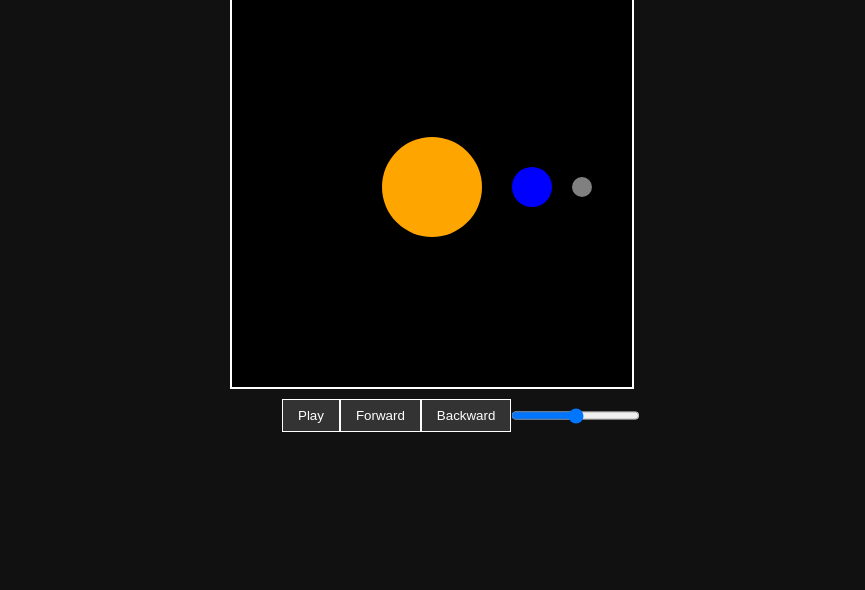
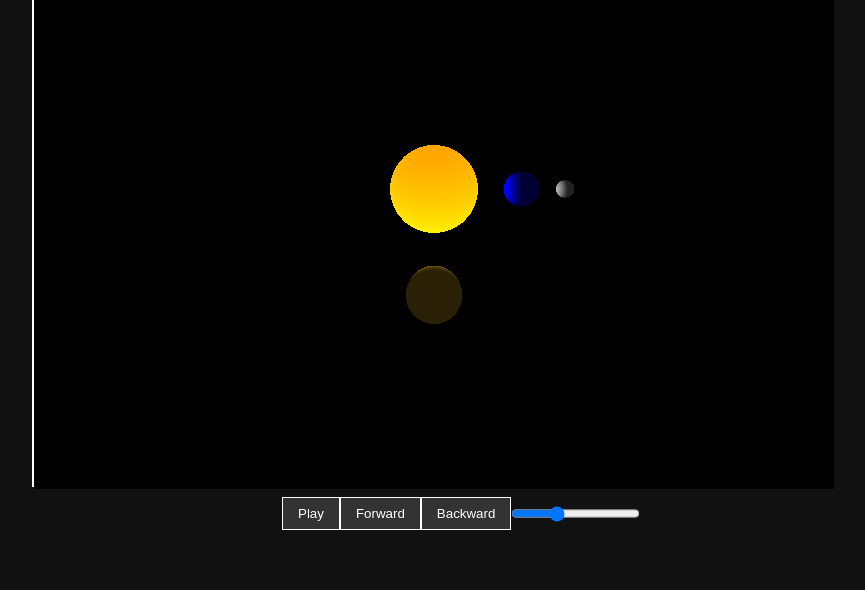
Before and after one commit to cicekib/OrreryVoyager, a plain HTML site: page mainpage.html in a window 1280 px wide. Shown: the part 210-800 px from the top of the page, without its empty margins (208-1073 px from the left). Drawn offline with nearby package versions, Linux system fonts and the light colour scheme; animation ran at ten frames a second.

Commit message:
Adding Jupiter

```diff
--- a/mainpage.html
+++ b/mainpage.html
@@ -3,20 +3,21 @@
 <head>
     <meta charset="UTF-8">
     <meta name="viewport" content="width=device-width, initial-scale=1.0">
-    <title>OrreyVoyager</title>
+    <title>OrreryVoyager 3D</title>
     <link rel="stylesheet" href="style.css">
 </head>
 <body>
-    <h1>OrreyVoyager: 3D Solar System</h1>
+    <h1>OrreryVoyager: 3D Solar System</h1>
     <div id="container">
-        <canvas id="solarCanvas"></canvas>
+        <div id="canvasContainer"></div>
         <div id="controls">
             <button id="playButton">Play</button>
             <button id="forwardButton">Forward</button>
             <button id="backwardButton">Backward</button>
-            <input type="range" id="speedSlider" min="-10" max="10" value="0">
+            <input type="range" id="speedSlider" min="0" max="3" step="0.1" value="1">
         </div>
     </div>
+    <script src="https://cdnjs.cloudflare.com/ajax/libs/three.js/r128/three.min.js"></script> <!-- Include Three.js -->
     <script src="script.js"></script>
 </body>
 </html>
--- a/script.js
+++ b/script.js
@@ -1,98 +1,168 @@
-let canvas = document.getElementById('solarCanvas');
-let ctx = canvas.getContext('2d');
-canvas.width = 400;
-canvas.height = 400;
+// 3D setup using Three.js
+let scene, camera, renderer, sun, earth, moon, jupiter, earthOrbit, moonOrbit, jupiterOrbit, systemOrbit;
+let play = false; // Toggle animation
+let speed = 0.01; // Default speed for orbit
+let movementSpeed = 0; // Movement speed of Sun for forward/backward
 
-let sun = { x: 200, y: 200, radius: 50, color: 'orange', speed: 0 }; // Added 'speed' property
-let earth = { x: 300, y: 200, radius: 20, color: 'blue', angle: 0, orbitRadius: 100 };
-let moon = { x: 350, y: 200, radius: 10, color: 'gray', angle: 0, orbitRadius: 50 };
-let play = false;
-let speed = 0.01; // Speed of orbits
-let movementSpeed = 0; // Speed of Sun's horizontal movement
+function init() {
+    // Create a scene
+    scene = new THREE.Scene();
 
-let forwardInterval, backwardInterval; // For continuous forward/backward movement
+    // Set up a perspective camera
+    camera = new THREE.PerspectiveCamera(75, 800 / 600, 0.1, 2000);
+    camera.position.set(0, 200, 400); // Adjusted camera position to capture both Earth and Jupiter
+    camera.lookAt(0, 0, 0);
 
-function draw() {
-    ctx.clearRect(0, 0, canvas.width, canvas.height);
+    // Create the WebGL renderer
+    renderer = new THREE.WebGLRenderer();
+    renderer.setSize(800, 600);
+    document.getElementById('canvasContainer').appendChild(renderer.domElement);
 
-    // Draw Sun and move it horizontally based on speed
-    sun.x += movementSpeed; // Move sun (and everything else) horizontally
-    if (sun.x + sun.radius > canvas.width) sun.x = canvas.width - sun.radius; // Prevent overflow right
-    if (sun.x - sun.radius < 0) sun.x = sun.radius; // Prevent overflow left
+    // Create Sun with Linear Gradient
+    let sunGeometry = new THREE.SphereGeometry(50, 32, 32);
 
-    ctx.beginPath();
-    ctx.arc(sun.x, sun.y, sun.radius, 0, 2 * Math.PI);
-    ctx.fillStyle = sun.color;
-    ctx.fill();
+    // Custom Shader for Gradient Material
+    let sunMaterial = new THREE.ShaderMaterial({
+        uniforms: {
+            color1: { type: 'vec3', value: new THREE.Color(0xffff00) }, // Yellow
+            color2: { type: 'vec3', value: new THREE.Color(0xffa500) }  // Orange
+        },
+        vertexShader: `
+            varying vec3 vUv;
+            void main() {
+                vUv = position; // Pass the vertex position to fragment shader
+                gl_Position = projectionMatrix * modelViewMatrix * vec4(position, 1.0);
+            }
+        `,
+        fragmentShader: `
+            uniform vec3 color1;
+            uniform vec3 color2;
+            varying vec3 vUv;
+            void main() {
+                // Calculate the gradient factor based on the Y position of the Sun
+                float factor = (vUv.y + 50.0) / 100.0;
+                gl_FragColor = vec4(mix(color1, color2, factor), 1.0);
+            }
+        `
+    });
 
-    // Update Earth position (Earth orbits around the Sun)
-    earth.x = sun.x + earth.orbitRadius * Math.cos(earth.angle);
-    earth.y = sun.y + earth.orbitRadius * Math.sin(earth.angle);
+    // Create the Sun Mesh with Gradient Material
+    sun = new THREE.Mesh(sunGeometry, sunMaterial);
+    scene.add(sun);
 
-    // Draw Earth
-    ctx.beginPath();
-    ctx.arc(earth.x, earth.y, earth.radius, 0, 2 * Math.PI);
-    ctx.fillStyle = earth.color;
-    ctx.fill();
+    // Create Earth
+    let earthGeometry = new THREE.SphereGeometry(20, 32, 32);
+    let earthMaterial = new THREE.MeshLambertMaterial({ color: 0x0000ff });
+    earth = new THREE.Mesh(earthGeometry, earthMaterial);
 
-    // Update Moon position (Moon orbits around the Earth)
-    moon.x = earth.x + moon.orbitRadius * Math.cos(moon.angle);
-    moon.y = earth.y + moon.orbitRadius * Math.sin(moon.angle);
+    // Create Moon
+    let moonGeometry = new THREE.SphereGeometry(10, 32, 32);
+    let moonMaterial = new THREE.MeshLambertMaterial({ color: 0xaaaaaa });
+    moon = new THREE.Mesh(moonGeometry, moonMaterial);
 
-    // Draw Moon
-    ctx.beginPath();
-    ctx.arc(moon.x, moon.y, moon.radius, 0, 2 * Math.PI);
-    ctx.fillStyle = moon.color;
-    ctx.fill();
+    // Create Moon Orbit Group
+    moonOrbit = new THREE.Group();
+    moonOrbit.position.set(50, 0, 0); // Initial Moon position relative to Earth
+    moonOrbit.add(moon); // Add Moon to the orbit group
 
-    // Update angles if play is active
+    // Add Moon Orbit to Earth
+    earth.add(moonOrbit);
+
+    // Create Earth Orbit Group (Earth + Moon system)
+    earthOrbit = new THREE.Group();
+    earthOrbit.position.set(100, 0, 0); // Initial Earth position
+    earthOrbit.add(earth); // Add Earth (with Moon orbit) to the Earth orbit group
+
+    // Create System Orbit Group (Earth-Moon system orbiting around the Sun)
+    systemOrbit = new THREE.Group();
+    systemOrbit.add(earthOrbit); // Add Earth and Moon system to the system orbit
+
+    // Add the System Orbit to the Scene (System orbits the Sun)
+    scene.add(systemOrbit);
+
+    // Create Jupiter
+    let jupiterGeometry = new THREE.SphereGeometry(21, 21, 21); // Jupiter is larger than Earth
+    let jupiterMaterial = new THREE.MeshLambertMaterial({ color: 0xd4a017 }); // Light brown color for Jupiter
+    jupiter = new THREE.Mesh(jupiterGeometry, jupiterMaterial);
+
+    // Create Jupiter Orbit Group
+    jupiterOrbit = new THREE.Group();
+    jupiterOrbit.position.set(0, 0, 175); // Initial position for Jupiter (twice Earth's radius, along Z-axis)
+    jupiterOrbit.add(jupiter); // Add Jupiter to its orbit group
+
+    // Rotate Jupiter's orbit so it moves in the XZ plane (perpendicular to Earth's orbit)
+    jupiterOrbit.rotation.x = Math.PI / 2;
+
+    // Add Jupiter orbit to the scene (Jupiter orbits the Sun)
+    scene.add(jupiterOrbit);
+
+    // Create Light (Sunlight)
+    let light = new THREE.PointLight(0xffffff, 1, 1000);
+    light.position.set(0, 0, 0); // Light is emitted from the Sun
+    scene.add(light);
+
+    // Ambient light
+    let ambientLight = new THREE.AmbientLight(0x333333);
+    scene.add(ambientLight);
+
+    // Start the animation loop
+    animate();
+}
+
+// Animation function
+function animate() {
+    requestAnimationFrame(animate);
+
+    // Rotate Earth and Moon if play is enabled
     if (play) {
-        earth.angle += speed; // Earth spins around the Sun
-        moon.angle += speed * 3; // Moon spins faster around the Earth
+        systemOrbit.rotation.y += speed; // Earth-Moon system orbits around the Sun (horizontal orbit)
+        earthOrbit.rotation.y += speed * 1.5; // Moon orbits around the Earth
+        jupiterOrbit.rotation.z += speed * 0.5; // Jupiter orbits the Sun in the XZ plane (vertical orbit)
     }
 
-    // Call the draw function repeatedly for animation
-    requestAnimationFrame(draw);
+    // Move the Sun along with the planets horizontally based on speed
+    sun.position.x += movementSpeed;
+    systemOrbit.position.x += movementSpeed; // Move Earth and Moon system along with Sun
+    jupiterOrbit.position.x += movementSpeed; // Move Jupiter along with Sun
+
+    renderer.render(scene, camera);
 }
 
-// Function to move the Sun to the left (for Forward button)
-function moveSunForward() {
-    movementSpeed = sun.speed; // Use the slider-defined speed for forward movement
-}
-
-// Function to move the Sun to the right (for Backward button)
-function moveSunBackward() {
-    movementSpeed = -sun.speed; // Use the slider-defined speed for backward movement
-}
-
-// Play Button toggle: Starts/stops the movement of Earth and Moon
+// Button Controls
 document.getElementById('playButton').addEventListener('click', () => {
-    play = !play; // Toggle play state
+    play = !play; // Toggle play/pause
 });
 
-// Continuous Forward movement when Forward button is kept clicked
+let forwardInterval, backwardInterval;
+
+// Move Sun forward (right to left) when forward button is pressed
 document.getElementById('forwardButton').addEventListener('mousedown', () => {
-    forwardInterval = setInterval(moveSunForward, 10); // Move forward continuously
+    forwardInterval = setInterval(() => {
+        movementSpeed = -sun.speed; // Move left with speed
+    }, 10);
 });
 document.getElementById('forwardButton').addEventListener('mouseup', () => {
-    clearInterval(forwardInterval); // Stop moving when button is released
-    movementSpeed = 0; // Stop horizontal movement
+    clearInterval(forwardInterval); // Stop movement
+    movementSpeed = 0;
 });
 
-// Continuous Backward movement when Backward button is kept clicked
+// Move Sun backward (left to right) when backward button is pressed
 document.getElementById('backwardButton').addEventListener('mousedown', () => {
-    backwardInterval = setInterval(moveSunBackward, 10); // Move backward continuously
+    backwardInterval = setInterval(() => {
+        movementSpeed = sun.speed; // Move right with speed
+    }, 10);
 });
 document.getElementById('backwardButton').addEventListener('mouseup', () => {
-    clearInterval(backwardInterval); // Stop moving when button is released
-    movementSpeed = 0; // Stop horizontal movement
+    clearInterval(backwardInterval); // Stop movement
+    movementSpeed = 0;
 });
 
-// Speed Slider: Adjusts the movement speed of the Sun (and Earth/Moon system)
+// Slider to control speed (from 0x to 3x)
 document.getElementById('speedSlider').addEventListener('input', (event) => {
-    let sliderValue = event.target.value; // Get the slider value (0 to 3)
-    sun.speed = sliderValue * 0.1; // Adjust speed scaling factor (0x to 3x)
+    let sliderValue = event.target.value;
+    sun.speed = sliderValue * 0.1; // Adjust sun's speed for forward/backward movement
+    speed = sliderValue * 0.01; // Adjust rotational speed for Earth, Moon, and Jupiter
 });
 
-// Start the animation loop
-draw();
+// Initialize the 3D scene
+init();
--- a/style.css
+++ b/style.css
@@ -21,9 +21,10 @@ body {
     align-items: center;
 }
 
-canvas {
+#canvasContainer {
+    width: 800px;
+    height: 600px;
     border: 2px solid white;
-    background-color: #000;
 }
 
 #controls {
```
